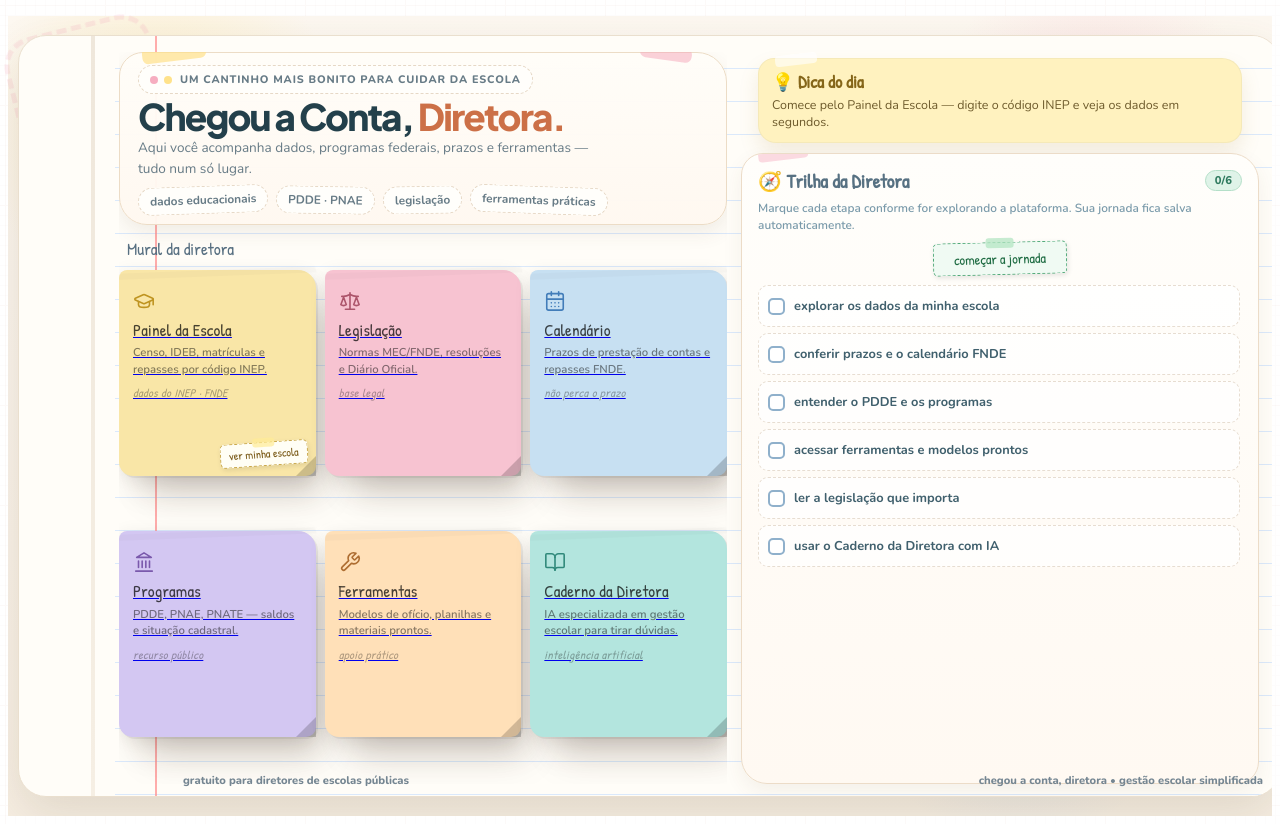
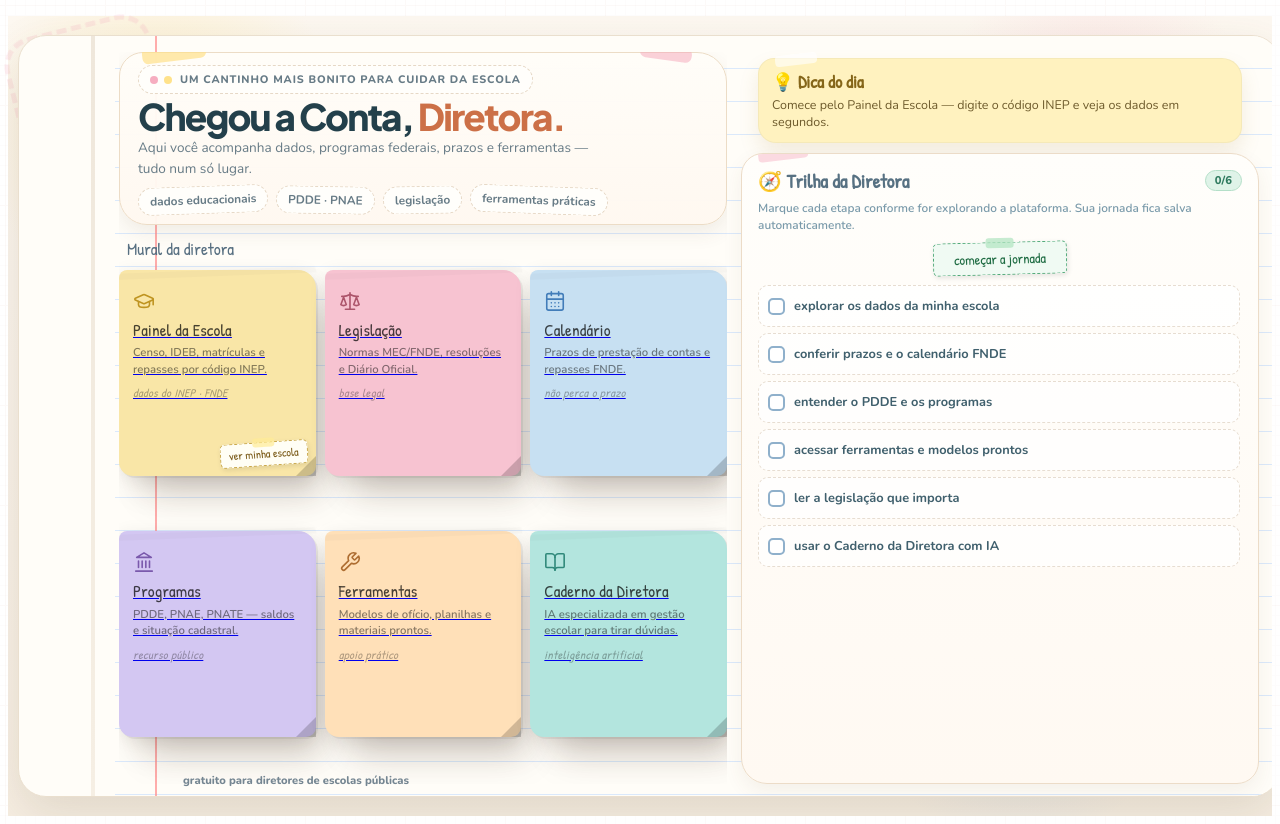
Before and after one commit to MairaSoSa/Chegou-a-conta-Diretora, a React (Vite) app in the folder client/: page / in a window 1280 px wide. Built offline with nearby package versions, Linux system fonts and the light colour scheme; a web font is replaced by a local one.

Commit message:
Remove texto do rodapé: chegou a conta, diretora • gestão escolar simplificada

```diff
--- a/client/src/pages/Home.tsx
+++ b/client/src/pages/Home.tsx
@@ -207,7 +207,6 @@ export default function Home() {
           {/* ── Rodapé ── */}
           <div className="hl-footer-strip">
             <span>gratuito para diretores de escolas públicas</span>
-            <span>chegou a conta, diretora • gestão escolar simplificada</span>
           </div>
         </section>
       </div>
```
